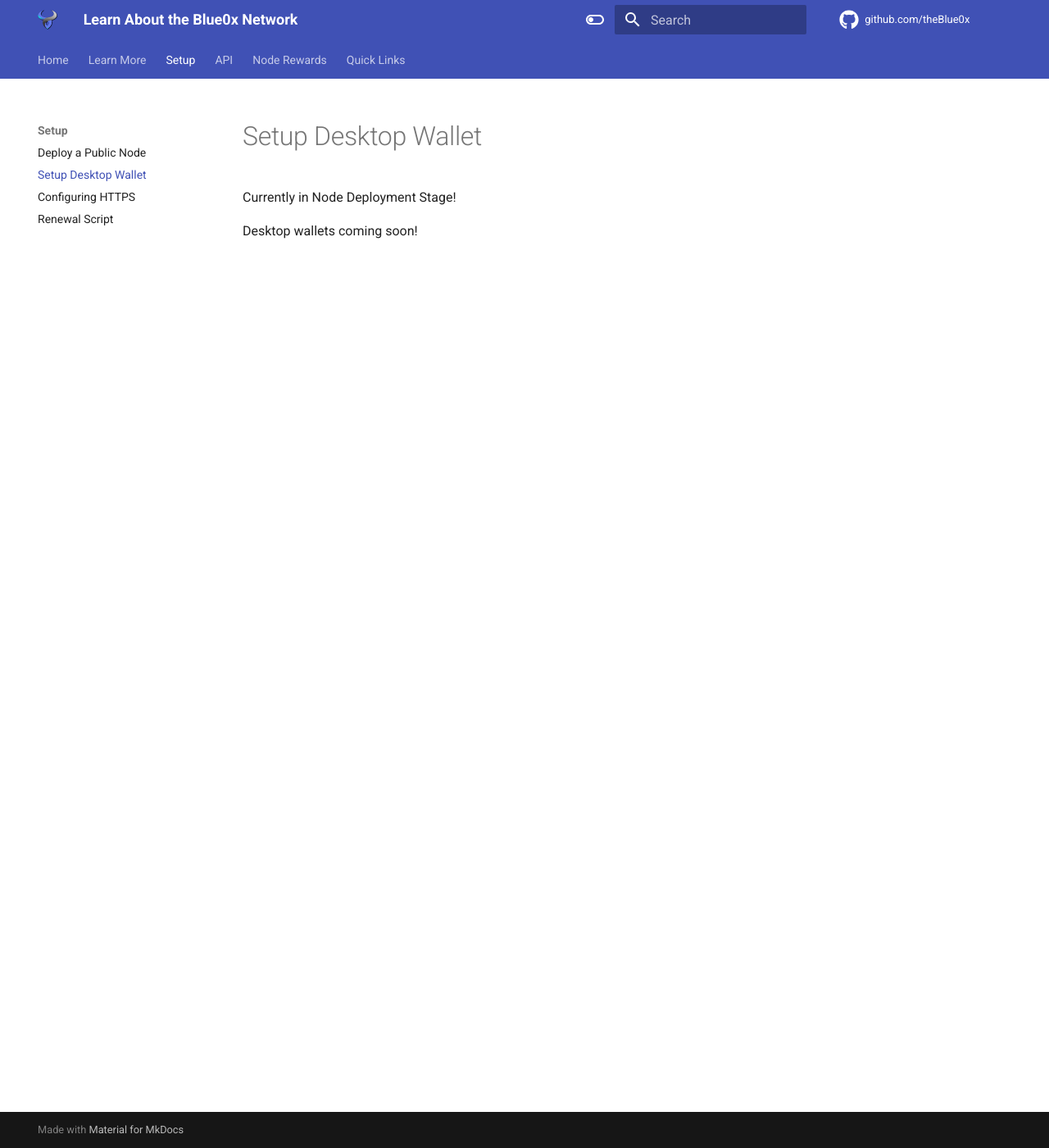
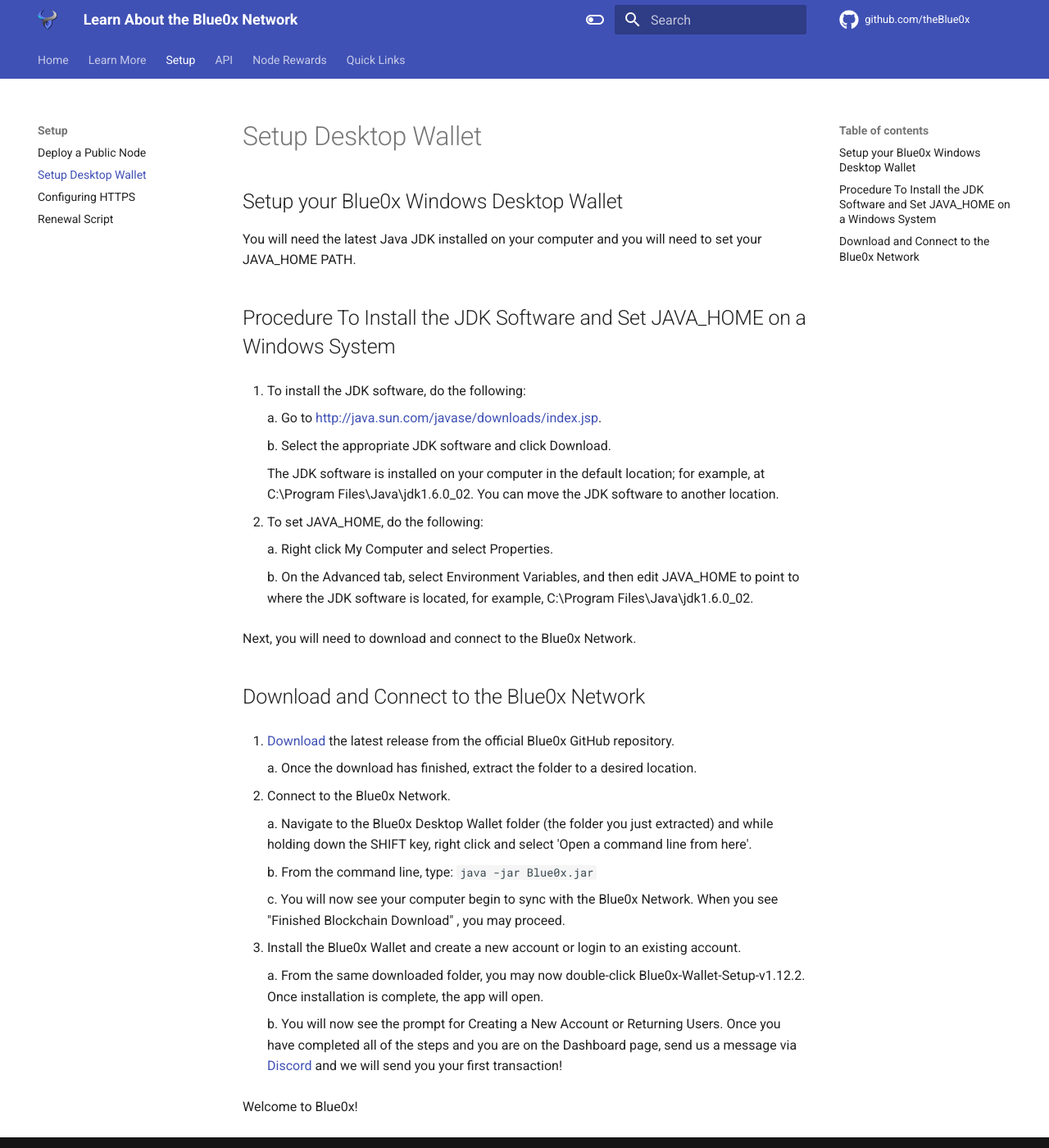
Before and after one commit to theBlue0x/docs, an MkDocs documentation site: the page built from docs/setup/local.md, in a window 1280 px wide and 1400 px high. Shown: the whole window at 82% size. Built offline with MkDocs 1.6.1 and Material for MkDocs 9.7.7, drawn with Linux system fonts in a browser that asks for light colours.

Commit message:
Update local.md

```diff
--- a/docs/setup/local.md
+++ b/docs/setup/local.md
@@ -1,3 +1,44 @@
-Currently in Node Deployment Stage!
+## Setup your Blue0x Windows Desktop Wallet
 
-Desktop wallets coming soon!
+You will need the latest Java JDK installed on your computer and you will need to set your JAVA_HOME PATH.
+
+## Procedure To Install the JDK Software and Set JAVA_HOME on a Windows System
+
+1. To install the JDK software, do the following:
+
+    a.  Go to  [http://java.sun.com/javase/downloads/index.jsp](http://java.sun.com/javase/downloads/index.jsp).
+
+    b.  Select the appropriate JDK software and click Download.
+
+      The JDK software is installed on your computer in the default location; for example, at  C:\Program Files\Java\jdk1.6.0_02. You can move the JDK software to another location.
+
+2.  To set  JAVA_HOME, do the following:
+
+    a.  Right click My Computer and select Properties.
+
+    b.  On the Advanced tab, select Environment Variables, and then edit  JAVA_HOME  to point to where the JDK software is located, for example,  C:\Program Files\Java\jdk1.6.0_02.
+
+Next, you will need to download and connect to the Blue0x Network.
+
+## Download and Connect to the Blue0x Network
+
+1. [Download](https://github.com/theBlue0x/desktop-wallet/releases/download/v1.12.2/Blue0x-Desktop-v1.12.2.zip) the latest release from the official Blue0x GitHub repository.
+
+	a. Once the download has finished, extract the folder to a desired location.
+
+2. Connect to the Blue0x Network.
+
+	a. Navigate to the Blue0x Desktop Wallet folder (the folder you just extracted) and while holding down the SHIFT key, right click and select 'Open a command line from here'.
+
+	b. From the command line, type:
+	`java -jar Blue0x.jar`
+
+	c. You will now see your computer begin to sync with the Blue0x Network. When you see "Finished Blockchain Download" , you may proceed.
+
+4. Install the Blue0x Wallet and create a new account or login to an existing account.
+
+	a.  From the same downloaded folder, you may now double-click Blue0x-Wallet-Setup-v1.12.2. Once installation is complete, the app will open.
+
+	b. You will now see the prompt for Creating a New Account or Returning Users.   Once you have completed all of the steps and you are on the Dashboard page, send us a message via [Discord](https://discord.gg/EbBWRSPW63) and we will send you your first transaction!
+
+  Welcome to Blue0x!
```
